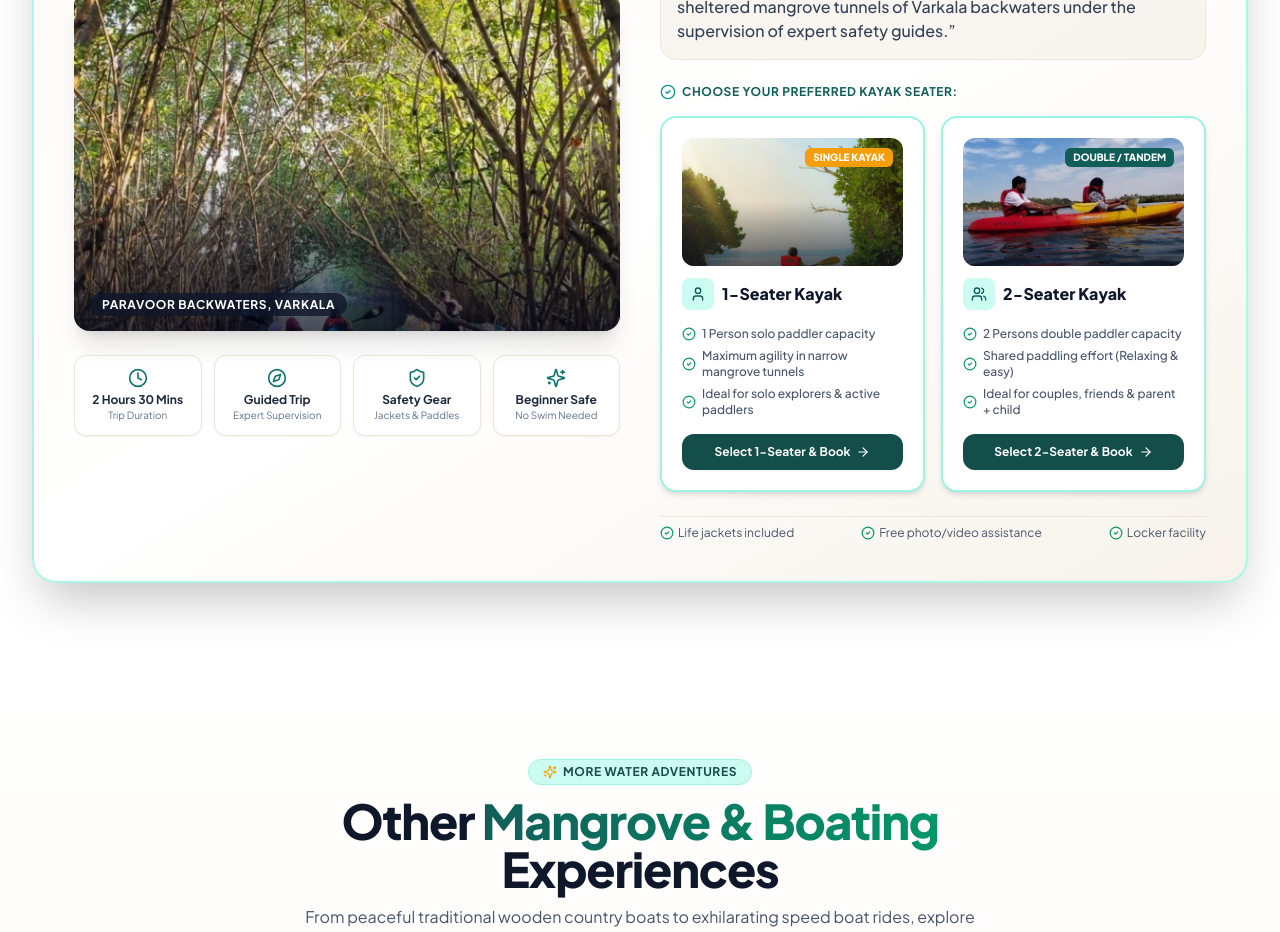
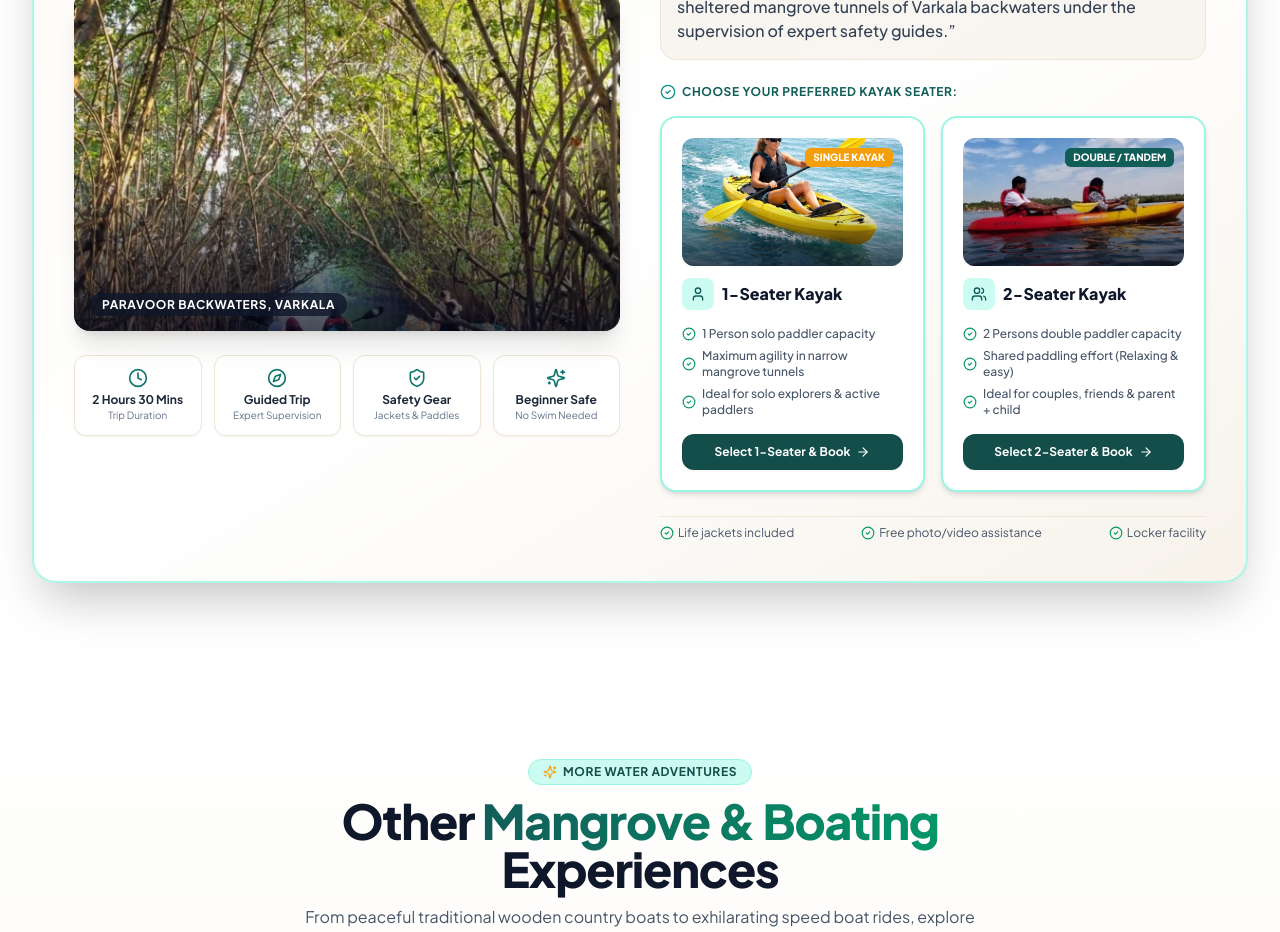
Before and after one commit to IsacSmile/nomadoo-varkala, a React (Vite) app: page / in a window 1280 px wide. Shown: the part 1080-2012 px from the top of the page. Built offline with nearby package versions, Linux system fonts and the light colour scheme; the HTML template or start-up script is replaced by a standard one.

Commit message:
Update 1-Seater Kayak photo banner with user provided single yellow kayak image

```diff
--- a/src/components/KayakingHighlightCard.tsx
+++ b/src/components/KayakingHighlightCard.tsx
@@ -103,7 +103,7 @@ export const KayakingHighlightCard: React.FC<KayakingHighlightCardProps> = ({ on
                       {/* Photo Banner */}
                       <div className="relative h-28 sm:h-32 rounded-xl overflow-hidden shadow-inner">
                         <img
-                          src="/images/solo_green_kayak_mangrove.jpg"
+                          src="/images/single_yellow_kayak.jpg"
                           alt="1-Seater Solo Kayak Varkala"
                           className="w-full h-full object-cover group-hover:scale-105 transition-transform duration-500"
                         />
```
Also changed, not shown: public/images/single_yellow_kayak.jpg (added), 1 other file (tests, documents, lock files or other folders).
